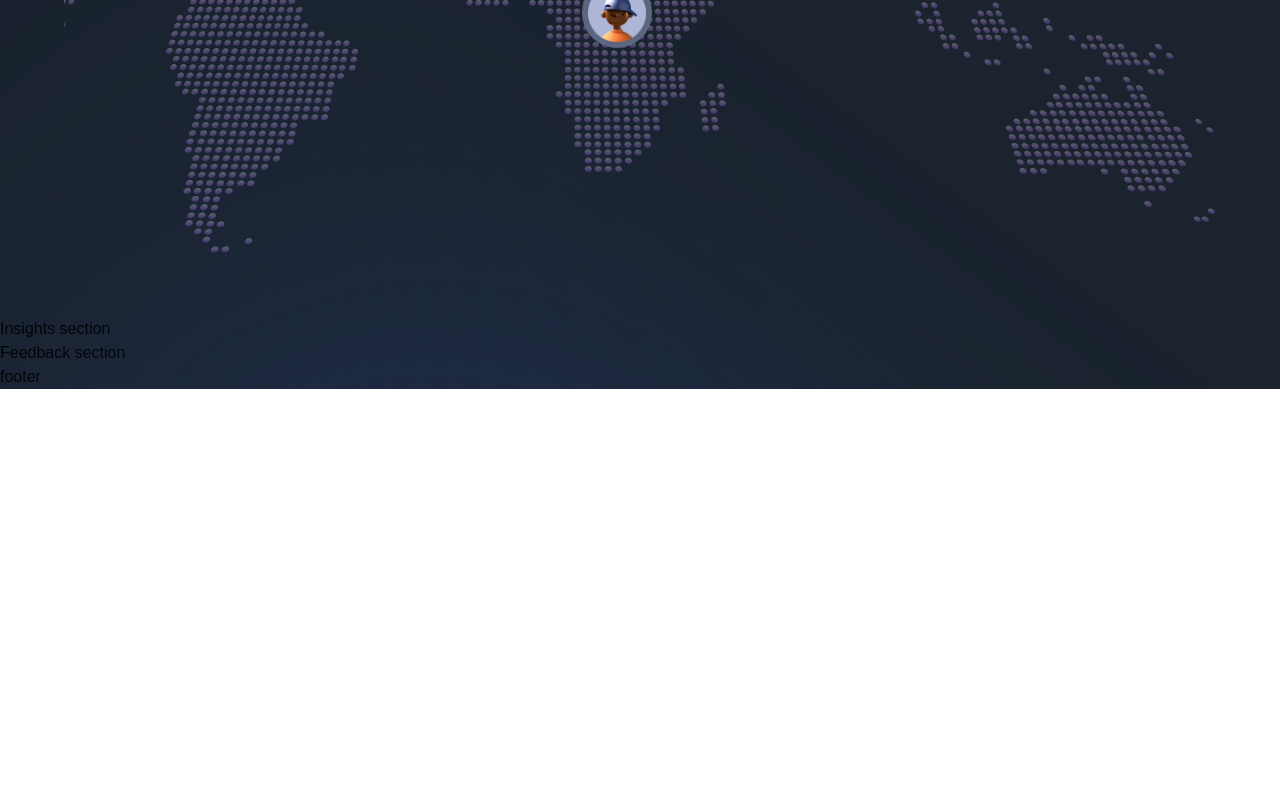
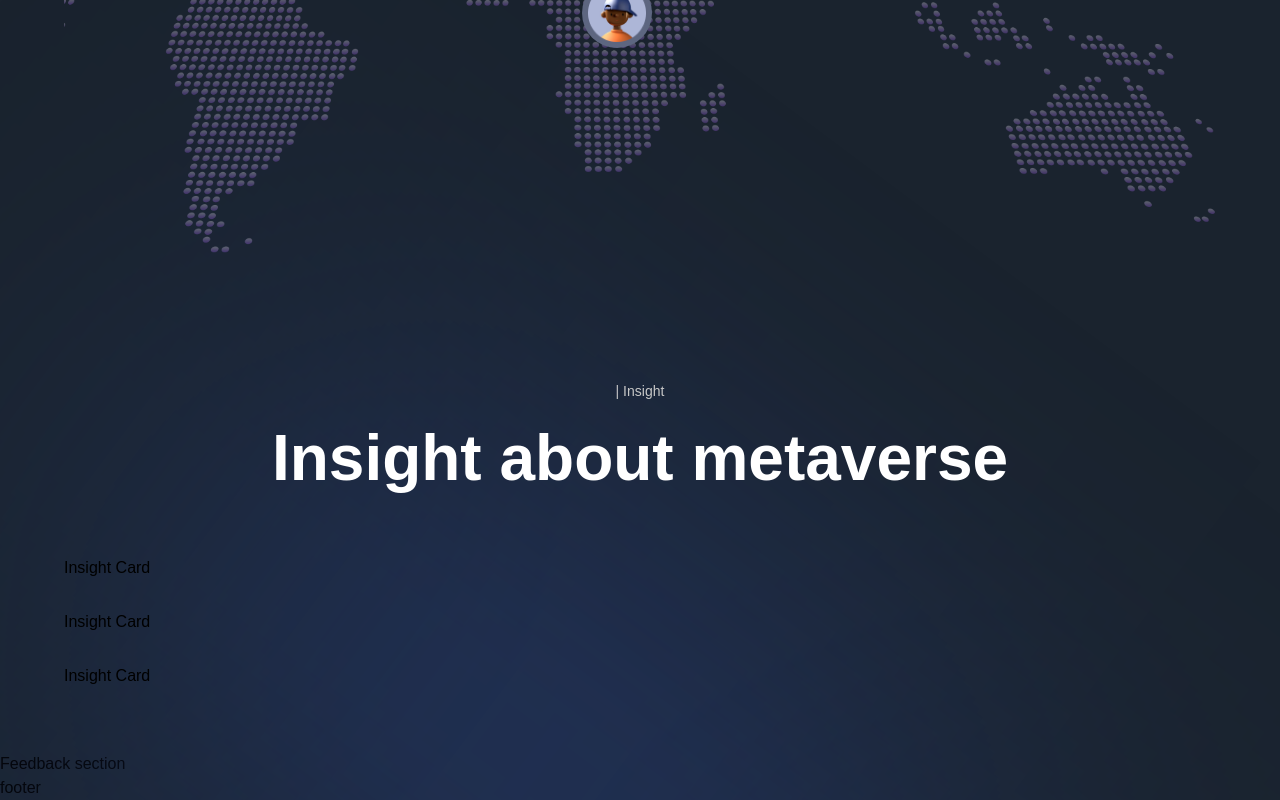
Before and after one commit to Emmanuel-Ingwe/next-meta-webst, a Next.js app: page / in a window 1280 px wide. Shown: the part 4806-5606 px from the top of the page. Before the commit the page ends 5195 px from the top, so only its background shows below. Built offline with nearby package versions, Linux system fonts and the light colour scheme; a web font is replaced by a local one.

Commit message:
Insights

```diff
--- a/sections/Insights.jsx
+++ b/sections/Insights.jsx
@@ -1,9 +1,32 @@
-'use client';
+"use client";
+
+import { motion } from "framer-motion";
+
+import styles from "../styles";
+import { insights } from "../constants";
+import { staggerContainer } from "../utils/motion";
+import { InsightCard, TitleText, TypingText } from "../components";
 
 const Insights = () => (
-  <section>
-    Insights section
-  </section>
+	<section className={`${styles.paddings} relative z-10`}>
+		<motion.div
+			variants={staggerContainer}
+			initial='hidden'
+			whileInView='show'
+			viewport={{ once: false, amount: 0.25 }}
+			className={`${styles.innerWidth} mx-auto flex flex-col`}>
+			<TypingText title='| Insight' textStyles='text-center' />
+			<TitleText
+				title={<>Insight about metaverse</>}
+				textStyles='text-center'
+			/>
+			<div className='mt-[50px] flex flex-col gap-[30px]'>
+				{insights.map((item, index) => (
+					<InsightCard key={`insight-${index}`} {...item} index={index + 1} />
+				))}
+			</div>
+		</motion.div>
+	</section>
 );
 
 export default Insights;
```
